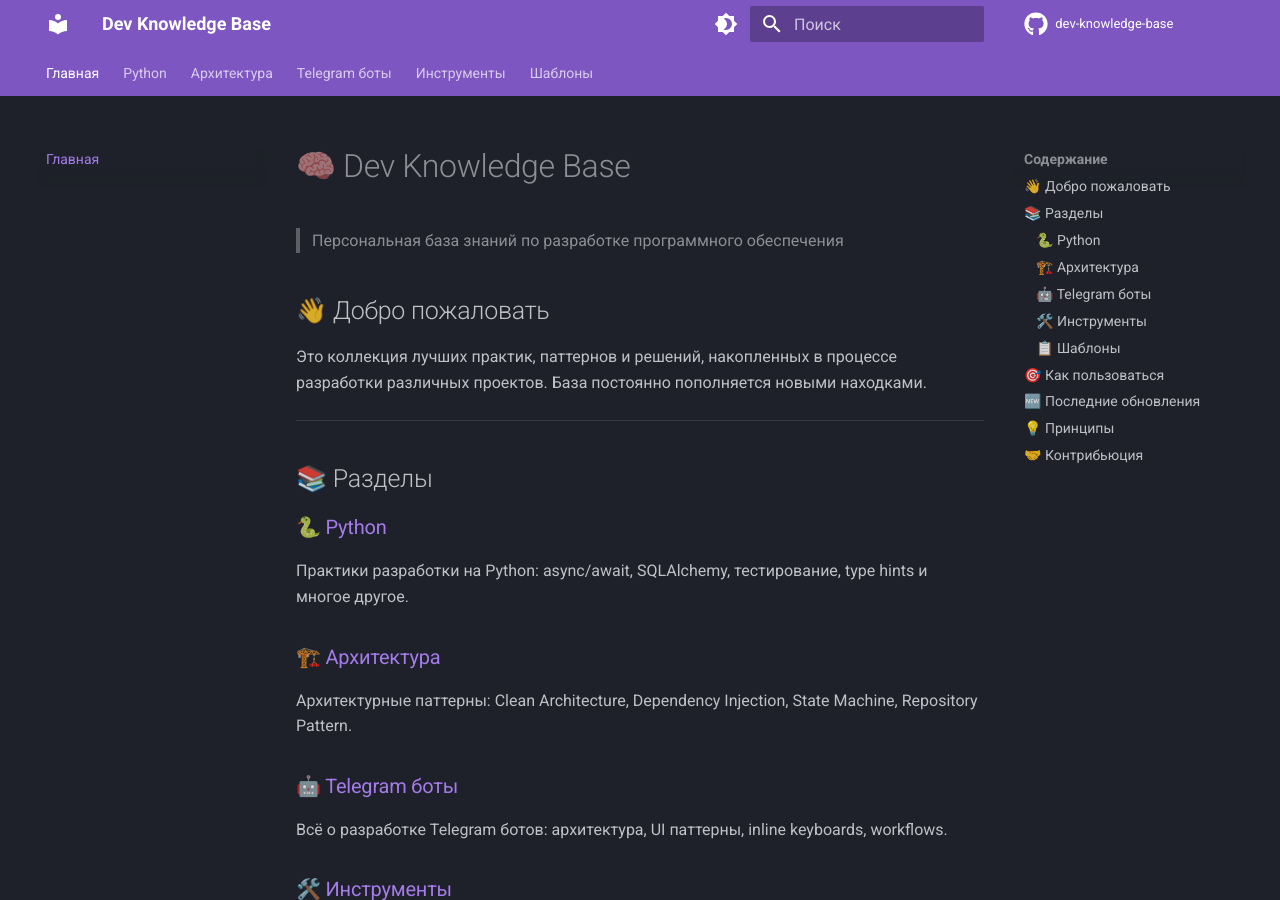
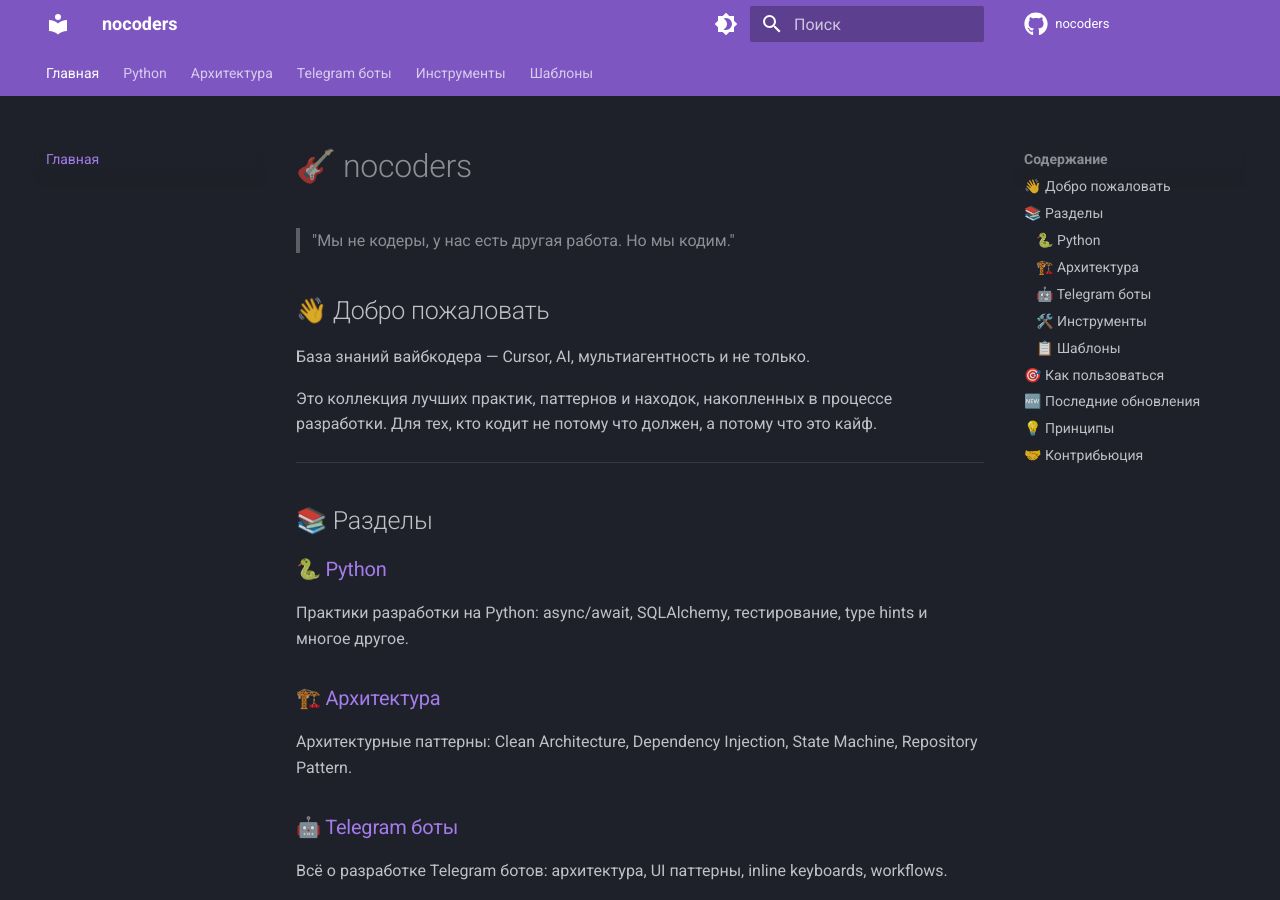
Before and after one commit to susaninz/nocoders, an MkDocs documentation site: the page built from docs/index.md, in a window 1280 px wide and 900 px high. Built offline with MkDocs 1.6.1 and Material for MkDocs 9.7.7, drawn with Linux system fonts in a browser that asks for light colours; comment, search, counter and statistics services are not loaded.

Commit message:
rebrand: nocoders 🎸

```diff
--- a/docs/index.md
+++ b/docs/index.md
@@ -1,10 +1,12 @@
-# 🧠 Dev Knowledge Base
+# 🎸 nocoders
 
-> Персональная база знаний по разработке программного обеспечения
+> "Мы не кодеры, у нас есть другая работа. Но мы кодим."
 
 ## 👋 Добро пожаловать
 
-Это коллекция лучших практик, паттернов и решений, накопленных в процессе разработки различных проектов. База постоянно пополняется новыми находками.
+База знаний вайбкодера — Cursor, AI, мультиагентность и не только.
+
+Это коллекция лучших практик, паттернов и находок, накопленных в процессе разработки. Для тех, кто кодит не потому что должен, а потому что это кайф.
 
 ---
 
--- a/mkdocs.yml
+++ b/mkdocs.yml
@@ -1,11 +1,11 @@
-site_name: Dev Knowledge Base
-site_description: Персональная база знаний по разработке ПО
+site_name: nocoders
+site_description: База знаний вайбкодера — Cursor, AI, мультиагентность и не только
 site_author: Ivan Slezkin
-site_url: https://susaninz.github.io/dev-knowledge-base/
+site_url: https://susaninz.github.io/nocoders/
 
 # Repository
-repo_name: dev-knowledge-base
-repo_url: https://github.com/susaninz/dev-knowledge-base
+repo_name: nocoders
+repo_url: https://github.com/susaninz/nocoders
 
 # Theme
 theme:
```
Also changed, not shown: README.md (+6 -3 lines).
